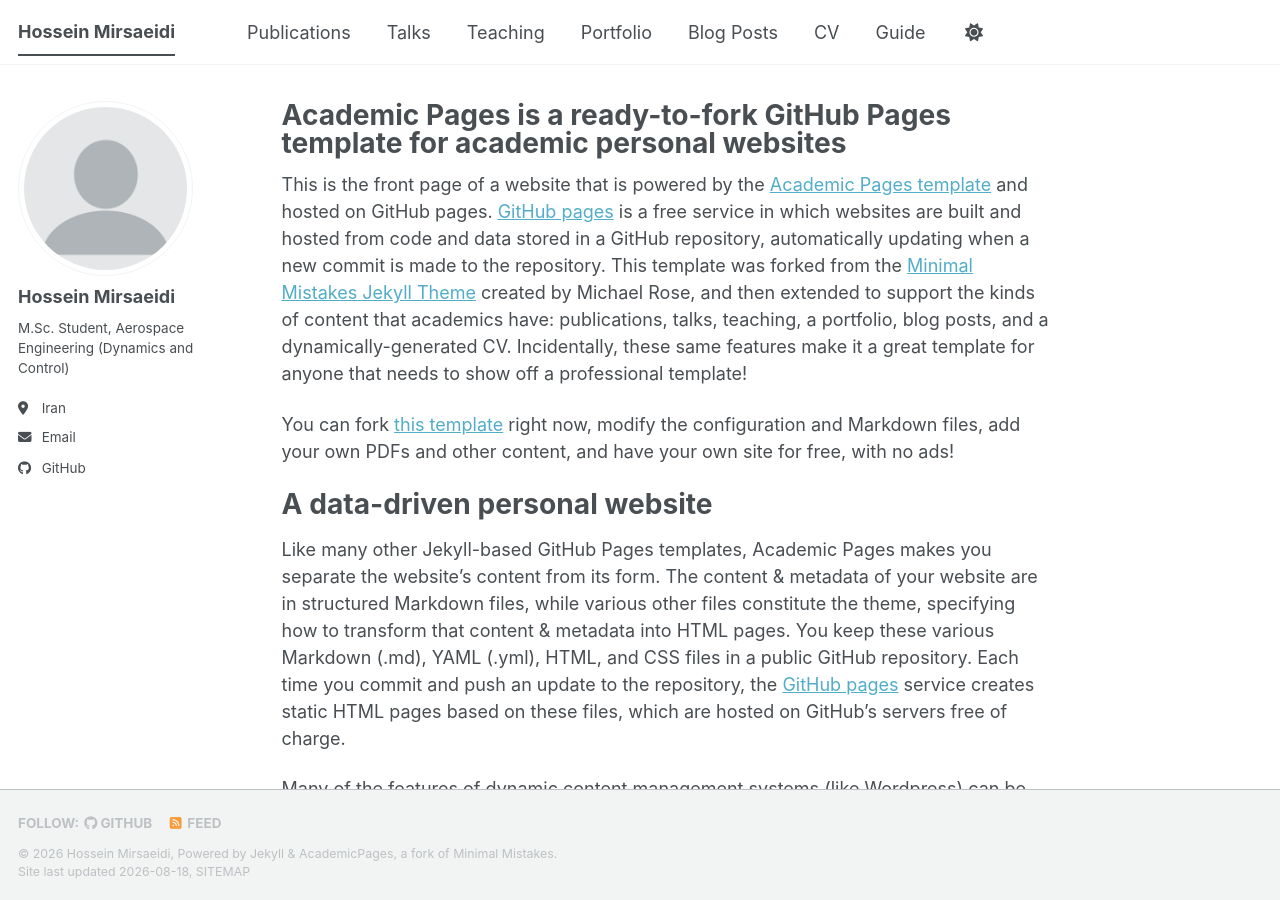
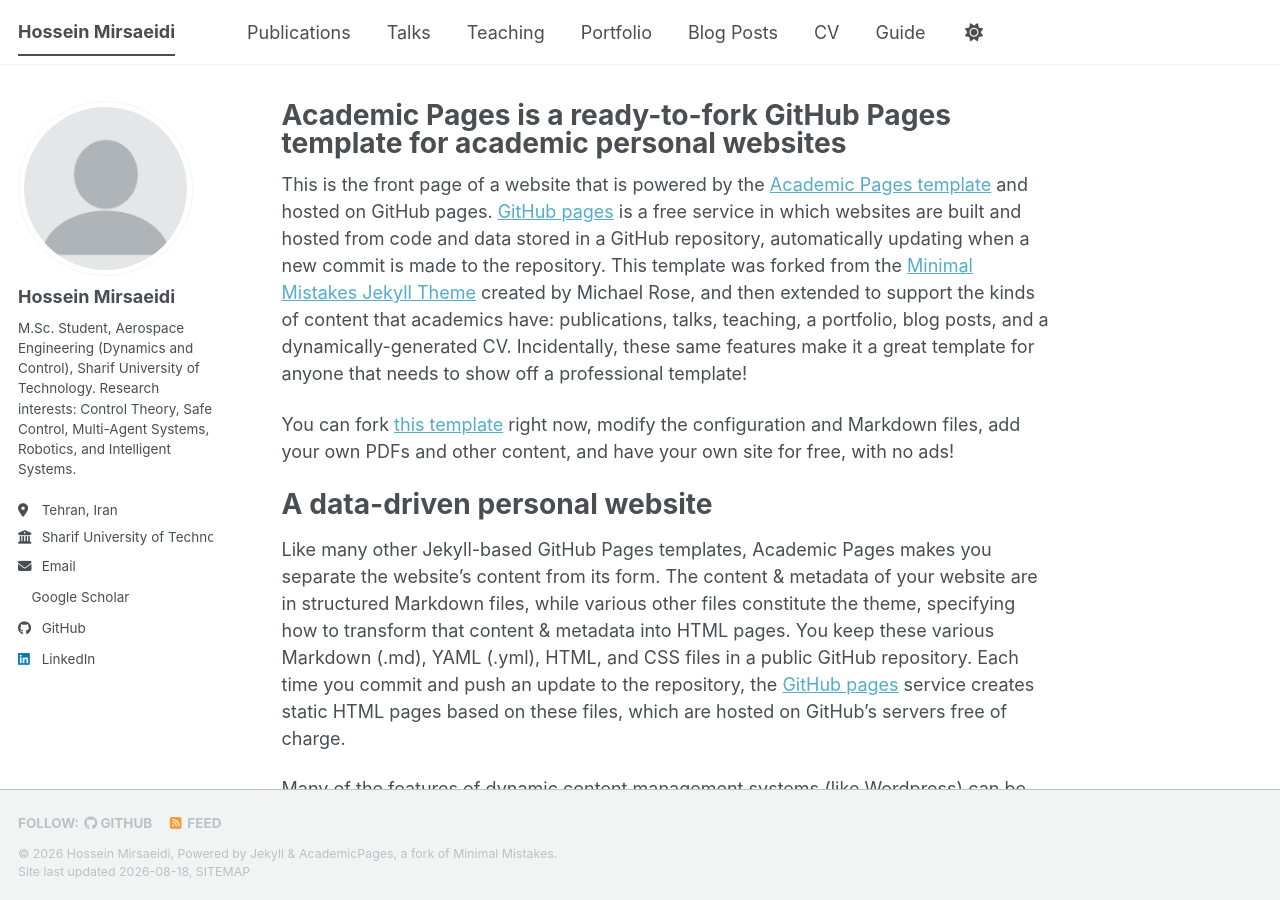
Before and after one commit to Hossein-Mirsaeidi/Hossein-Mirsaeidi.github.io, a Jekyll site: the page built from _pages/about.md, in a window 1280 px wide and 900 px high. Built offline with Jekyll 4.4.1, drawn with Linux system fonts in a browser that asks for light colours; a style sheet for code colours, icons or effects is not loaded.

Commit message:
Add googlescholar, update bio

```diff
--- a/_config.yml
+++ b/_config.yml
@@ -12,7 +12,7 @@ site_theme               : "default" # The available themes options are "default
 title                    : "Hossein Mirsaeidi"
 title_separator          : "-"
 name                     : &name "Hossein Mirsaeidi"
-description              : &description "M.Sc. Student, Aerospace Engineering (Dynamics and Control)"   # Update this with a general description of your site, this is the default if not overridden by a page
+description              : &description "Control Theory, Safe Control, Multi-Agent Systems, Robotics, and Intelligent Systems"   # Update this with a general description of your site, this is the default if not overridden by a page
 url                      : https://hossein-mirsaeidi.github.io # The base hostname & protocol for your site e.g. "https://[your GitHub username].github.io",
                                                            # or if you already have some other page hosted on Github then use "https://[your GitHub username].github.io/[Your Repo Name]"
 baseurl                  : "" # the subpath of your site, e.g. "/blog"
@@ -26,16 +26,16 @@ author:
   avatar           : "profile.png"
   name             : "Hossein Mirsaeidi"
   pronouns         : # example: "she/her"
-  bio              : "M.Sc. Student, Aerospace Engineering (Dynamics and Control)"
-  location         : "Iran"
-  employer         : # "Sharif University of Technology"
+  bio              : "M.Sc. Student, Aerospace Engineering (Dynamics and Control), Sharif University of Technology. Research interests: Control Theory, Safe Control, Multi-Agent Systems, Robotics, and Intelligent Systems."
+  location         : "Tehran, Iran"
+  employer         : "Sharif University of Technology"
   uri              : # URL
   email            : "hosseinmirsaeidi@yahoo.com"
 
   # Academic websites
   academia         : # URL
   arxiv            : # URL - Update with the correct link to your profile
-  googlescholar    : # URL
+  googlescholar    : "https://scholar.google.com/citations?user=gtZlu-IAAAAJ"
   inspire-hep      : # URL
   impactstory      : # URL
   orcid            : # URL
@@ -66,7 +66,7 @@ author:
   keybase          : # Username
   instagram        : # Username
   lastfm           : # Username
-  linkedin         : # Username
+  linkedin         : "hossein-mirsaeidi"
   mastodon         : # URL
   medium           : # URL
   pinterest        : # Username
```
